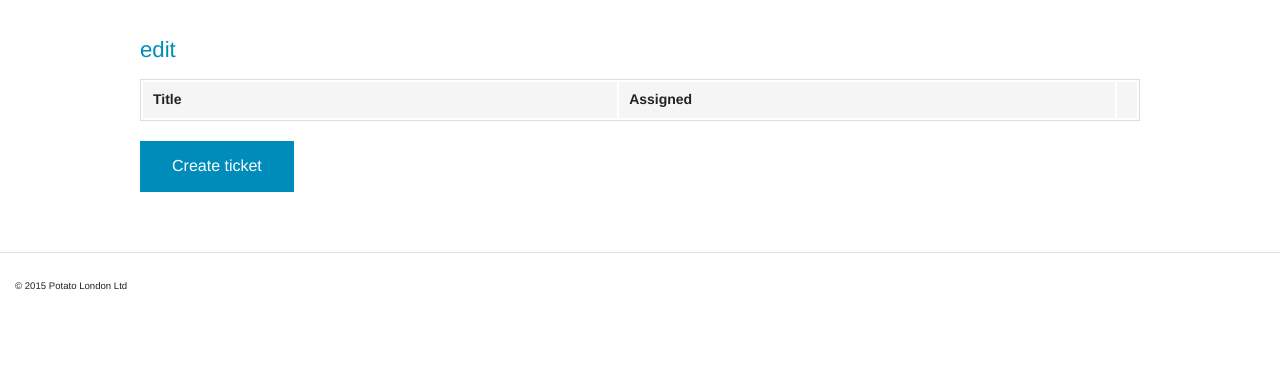
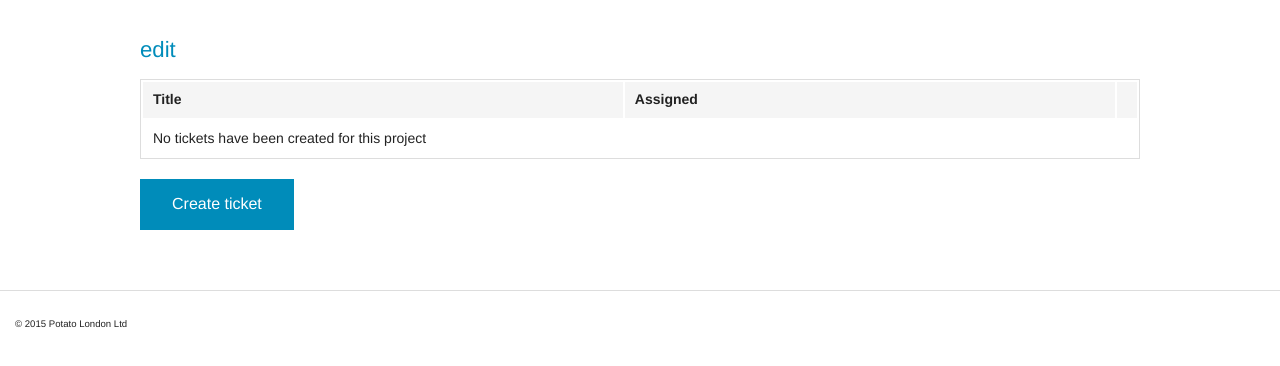
Before and after one commit to webbyfox/potato, a Django app: template tracker/templates/site/project_detail.html in a window 1280 px wide. Shown: the part 45-411 px from the top of the page. Run offline with Django 3.2, Linux system fonts and the light colour scheme; the template is opened without the code that fills it, so the values that code supplies are empty.

Commit message:
https://github.com/webbyfox/potato/projects/1#card-6134360

```diff
--- a/tracker/templates/site/project_detail.html
+++ b/tracker/templates/site/project_detail.html
@@ -21,6 +21,7 @@
 					<td>
 					{% for user in ticket.assignees.all %}
 						{{ user.email }}{% if not forloop.last %},{% endif %}
+						{% empty %} No assigned users
 					{% endfor %}
 					</td>
 					<td>
@@ -31,6 +32,8 @@
 						</a>
 					</td>
 				</tr>
+				{% empty %}
+    				<tr><td>No tickets have been created for this project</td></tr>
 				{% endfor %}
 			</tbody>
 		</table>
```
